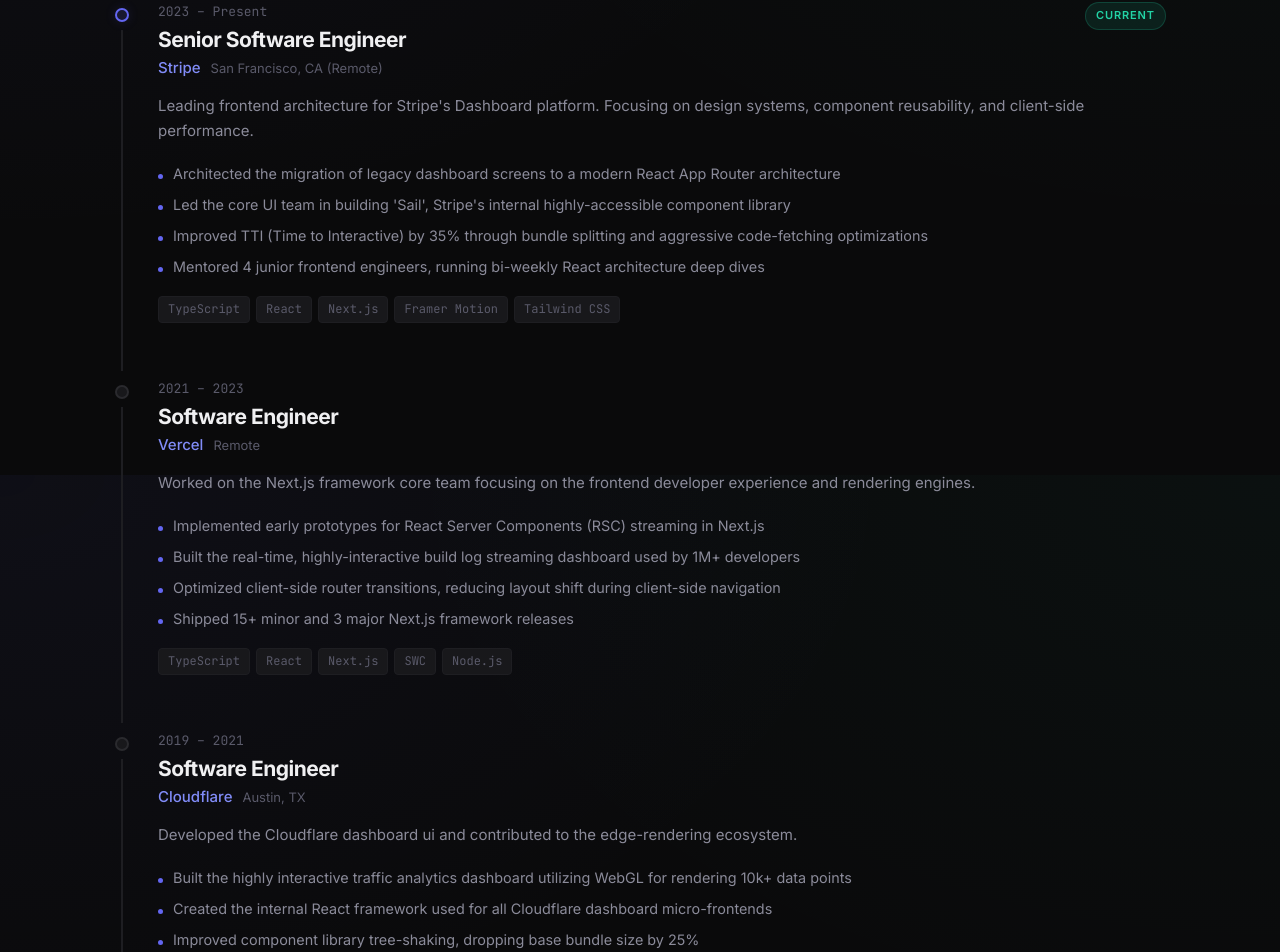
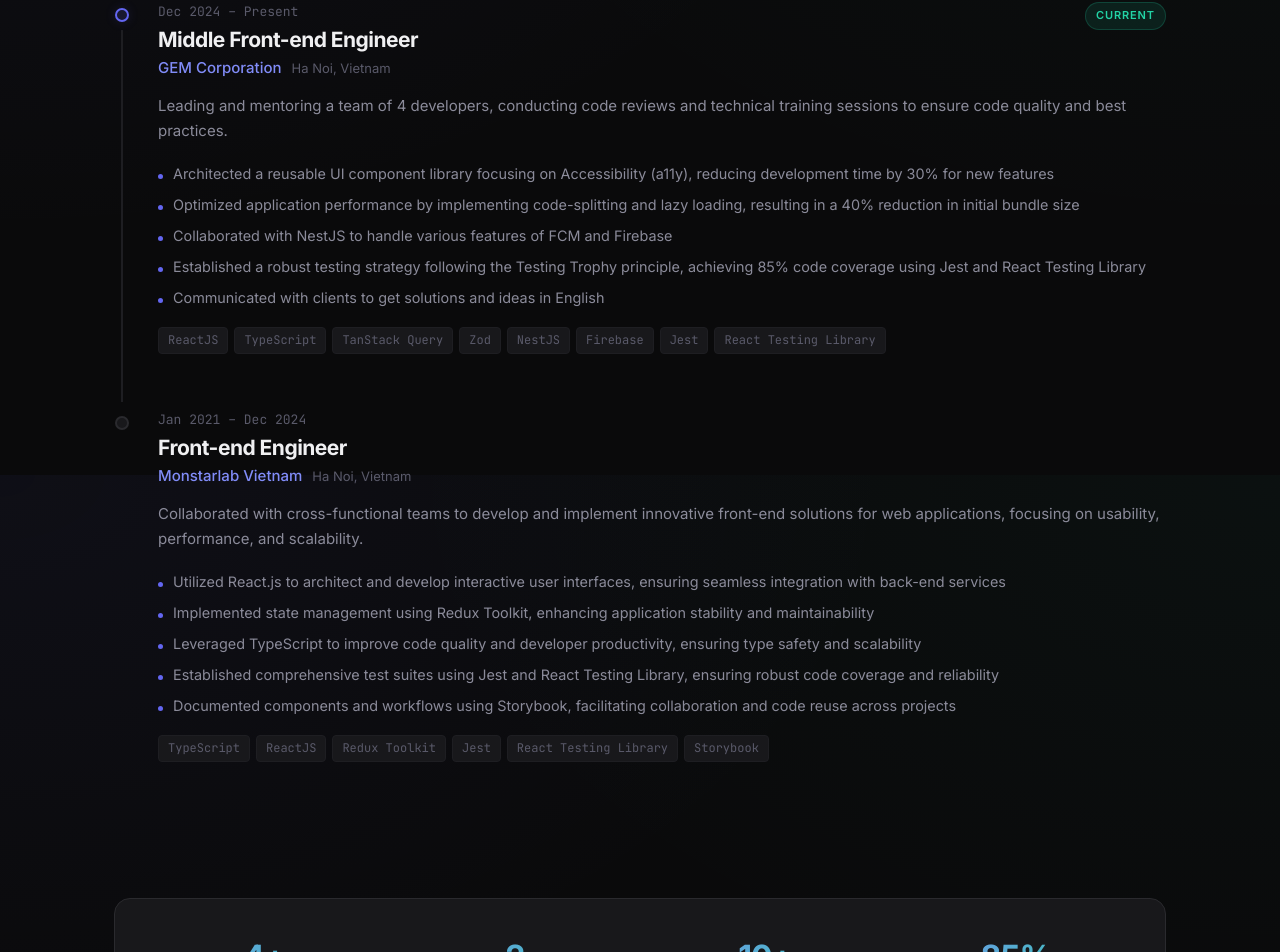
Before and after one commit to henryy-bui/henry-web, a Next.js app: page /experience in a window 1280 px wide. Shown: the part 325-1277 px from the top of the page. Built offline with nearby package versions, Linux system fonts and the light colour scheme.

Commit message:
feat: Update experience page content and data to reflect a front-end engineering career path.

```diff
--- a/src/app/experience/page.tsx
+++ b/src/app/experience/page.tsx
@@ -5,7 +5,7 @@
 export const metadata: Metadata = {
   title: "Experience",
   description:
-    "My professional journey and technical expertise. Explore my career timeline and key achievements in distributed systems and developer tooling.",
+    "My professional journey and technical expertise. Explore my career timeline and key achievements in front-end engineering and UI/UX architecture.",
 };
 
 export default function ExperiencePage() {
@@ -15,8 +15,8 @@
         <div className={styles.header}>
           <h1 className={styles.title}>Experience</h1>
           <p className={styles.subtitle}>
-            8+ years building distributed systems and developer tooling at
-            high-growth companies.
+            4+ years building high-performance, scalable web applications with a
+            focus on React and modern front-end architectures.
           </p>
         </div>
 
@@ -75,20 +75,20 @@
         {/* Summary stats */}
         <div className={styles.stats}>
           <div className={styles.stat}>
-            <span className={styles.statValue}>8+</span>
+            <span className={styles.statValue}>4+</span>
             <span className={styles.statLabel}>Years experience</span>
           </div>
           <div className={styles.stat}>
-            <span className={styles.statValue}>4</span>
-            <span className={styles.statLabel}>Companies</span>
+            <span className={styles.statValue}>2</span>
+            <span className={styles.statLabel}>Major Companies</span>
           </div>
           <div className={styles.stat}>
-            <span className={styles.statValue}>∞</span>
-            <span className={styles.statLabel}>Lines of code</span>
+            <span className={styles.statValue}>10+</span>
+            <span className={styles.statLabel}>Projects Delivered</span>
           </div>
           <div className={styles.stat}>
-            <span className={styles.statValue}>15+</span>
-            <span className={styles.statLabel}>Open source contributions</span>
+            <span className={styles.statValue}>85%</span>
+            <span className={styles.statLabel}>Code Coverage</span>
           </div>
         </div>
       </div>
--- a/src/data/experience.ts
+++ b/src/data/experience.ts
@@ -15,74 +15,58 @@
 
 export const experiences: Experience[] = [
   {
-    id: "stripe",
-    company: "Stripe",
-    role: "Senior Software Engineer",
-    period: "2023 – Present",
-    startYear: 2023,
+    id: "gem",
+    company: "GEM Corporation",
+    role: "Middle Front-end Engineer",
+    period: "Dec 2024 – Present",
+    startYear: 2024,
     endYear: null,
-    location: "San Francisco, CA (Remote)",
+    location: "Ha Noi, Vietnam",
     description:
-      "Leading frontend architecture for Stripe's Dashboard platform. Focusing on design systems, component reusability, and client-side performance.",
+      "Leading and mentoring a team of 4 developers, conducting code reviews and technical training sessions to ensure code quality and best practices.",
     achievements: [
-      "Architected the migration of legacy dashboard screens to a modern React App Router architecture",
-      "Led the core UI team in building 'Sail', Stripe's internal highly-accessible component library",
-      "Improved TTI (Time to Interactive) by 35% through bundle splitting and aggressive code-fetching optimizations",
-      "Mentored 4 junior frontend engineers, running bi-weekly React architecture deep dives",
+      "Architected a reusable UI component library focusing on Accessibility (a11y), reducing development time by 30% for new features",
+      "Optimized application performance by implementing code-splitting and lazy loading, resulting in a 40% reduction in initial bundle size",
+      "Collaborated with NestJS to handle various features of FCM and Firebase",
+      "Established a robust testing strategy following the Testing Trophy principle, achieving 85% code coverage using Jest and React Testing Library",
+      "Communicated with clients to get solutions and ideas in English",
     ],
-    tech: ["TypeScript", "React", "Next.js", "Framer Motion", "Tailwind CSS"],
+    tech: [
+      "ReactJS",
+      "TypeScript",
+      "TanStack Query",
+      "Zod",
+      "NestJS",
+      "Firebase",
+      "Jest",
+      "React Testing Library",
+    ],
     current: true,
   },
   {
-    id: "vercel",
-    company: "Vercel",
-    role: "Software Engineer",
-    period: "2021 – 2023",
+    id: "monstarlab",
+    company: "Monstarlab Vietnam",
+    role: "Front-end Engineer",
+    period: "Jan 2021 – Dec 2024",
     startYear: 2021,
-    endYear: 2023,
-    location: "Remote",
+    endYear: 2024,
+    location: "Ha Noi, Vietnam",
     description:
-      "Worked on the Next.js framework core team focusing on the frontend developer experience and rendering engines.",
+      "Collaborated with cross-functional teams to develop and implement innovative front-end solutions for web applications, focusing on usability, performance, and scalability.",
     achievements: [
-      "Implemented early prototypes for React Server Components (RSC) streaming in Next.js",
-      "Built the real-time, highly-interactive build log streaming dashboard used by 1M+ developers",
-      "Optimized client-side router transitions, reducing layout shift during client-side navigation",
-      "Shipped 15+ minor and 3 major Next.js framework releases",
+      "Utilized React.js to architect and develop interactive user interfaces, ensuring seamless integration with back-end services",
+      "Implemented state management using Redux Toolkit, enhancing application stability and maintainability",
+      "Leveraged TypeScript to improve code quality and developer productivity, ensuring type safety and scalability",
+      "Established comprehensive test suites using Jest and React Testing Library, ensuring robust code coverage and reliability",
+      "Documented components and workflows using Storybook, facilitating collaboration and code reuse across projects",
     ],
-    tech: ["TypeScript", "React", "Next.js", "SWC", "Node.js"],
-  },
-  {
-    id: "cloudflare",
-    company: "Cloudflare",
-    role: "Software Engineer",
-    period: "2019 – 2021",
-    startYear: 2019,
-    endYear: 2021,
-    location: "Austin, TX",
-    description:
-      "Developed the Cloudflare dashboard ui and contributed to the edge-rendering ecosystem.",
-    achievements: [
-      "Built the highly interactive traffic analytics dashboard utilizing WebGL for rendering 10k+ data points",
-      "Created the internal React framework used for all Cloudflare dashboard micro-frontends",
-      "Improved component library tree-shaking, dropping base bundle size by 25%",
+    tech: [
+      "TypeScript",
+      "ReactJS",
+      "Redux Toolkit",
+      "Jest",
+      "React Testing Library",
+      "Storybook",
     ],
-    tech: ["TypeScript", "React", "Redux", "WebGL", "CSS-in-JS"],
-  },
-  {
-    id: "thoughtworks",
-    company: "ThoughtWorks",
-    role: "Associate Software Consultant",
-    period: "2017 – 2019",
-    startYear: 2017,
-    endYear: 2019,
-    location: "Chicago, IL",
-    description:
-      "Delivered full-stack and frontend-heavy client projects across fintech and healthcare.",
-    achievements: [
-      "Led UI development for a healthcare portal, migrating legacy jQuery to a modern React SPA",
-      "Implemented comprehensive end-to-end testing with Cypress, increasing UI test coverage to 90%",
-      "Ran internal workshops on modern CSS architectures and accessibility standards",
-    ],
-    tech: ["JavaScript", "React", "Sass", "Cypress", "Webpack"],
   },
 ];
```
Also changed, not shown: 1 other file (tests, documents, lock files or other folders).
